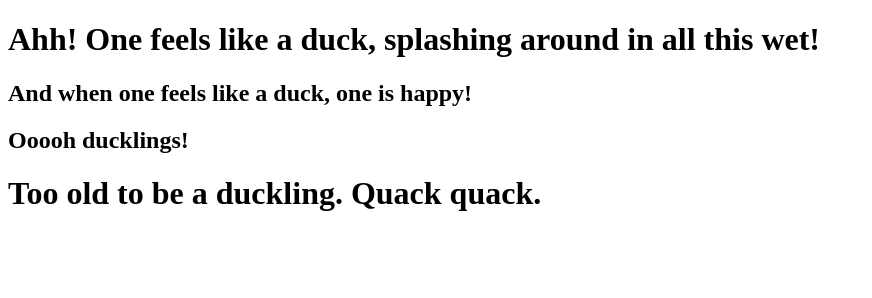
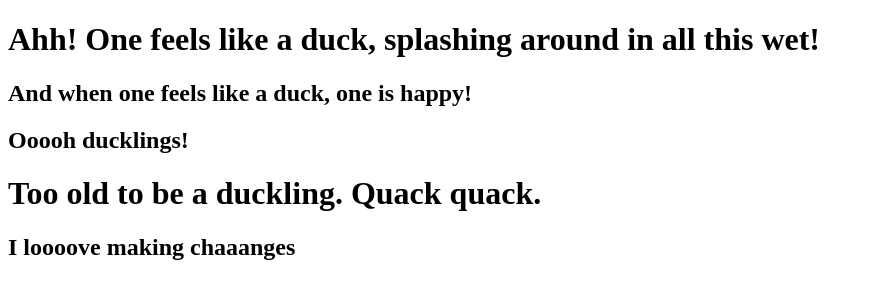
Before and after one commit to schaed17/class-demo, a plain HTML site: page index.html in a window 1280 px wide. Shown: the whole page, without its empty margins (0-872 px from the left). Drawn offline with Linux system fonts and the light colour scheme.

Commit message:
netlify auto deploy demo change

```diff
--- a/index.html
+++ b/index.html
@@ -11,5 +11,7 @@
 
     <h2>Ooooh ducklings!</h2>
     <h1>Too old to be a duckling. Quack quack.</h1>
+
+    <h2>I loooove making chaaanges</h2>
 </body>
 </html>
```
